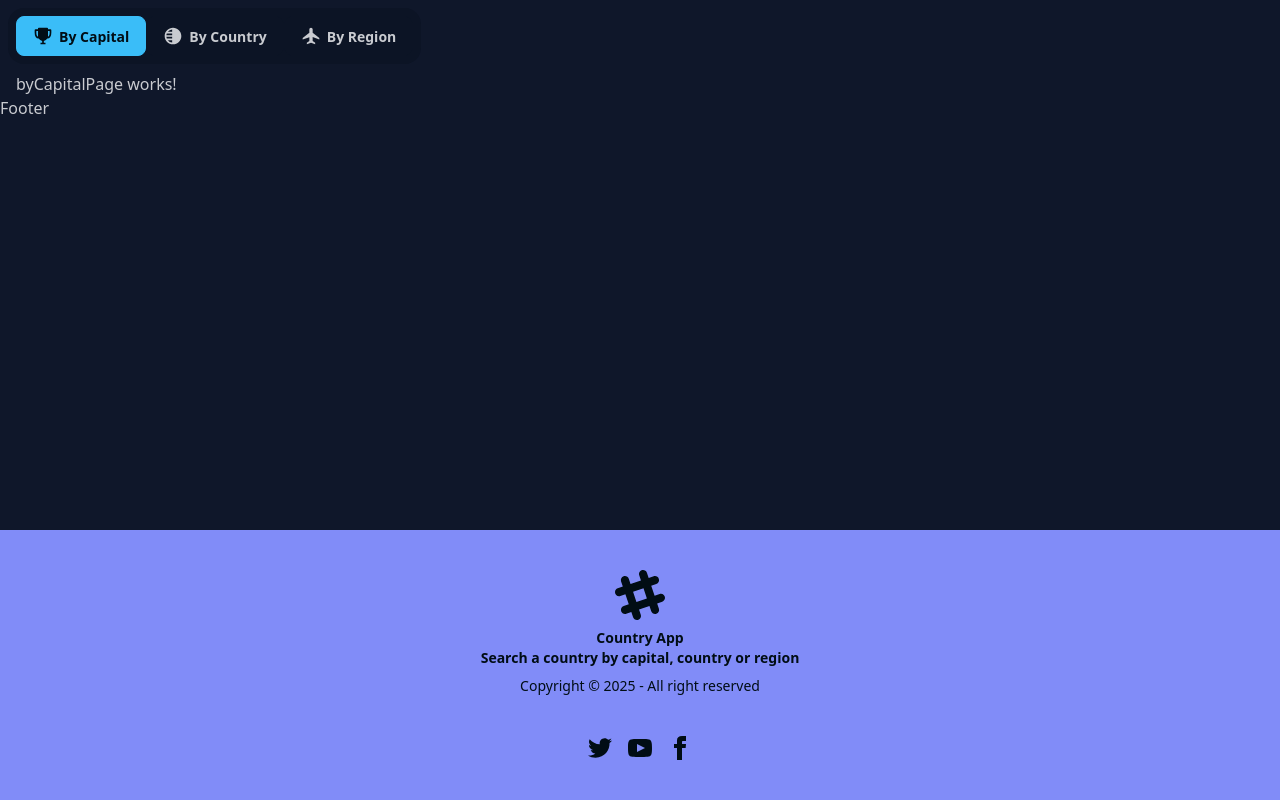
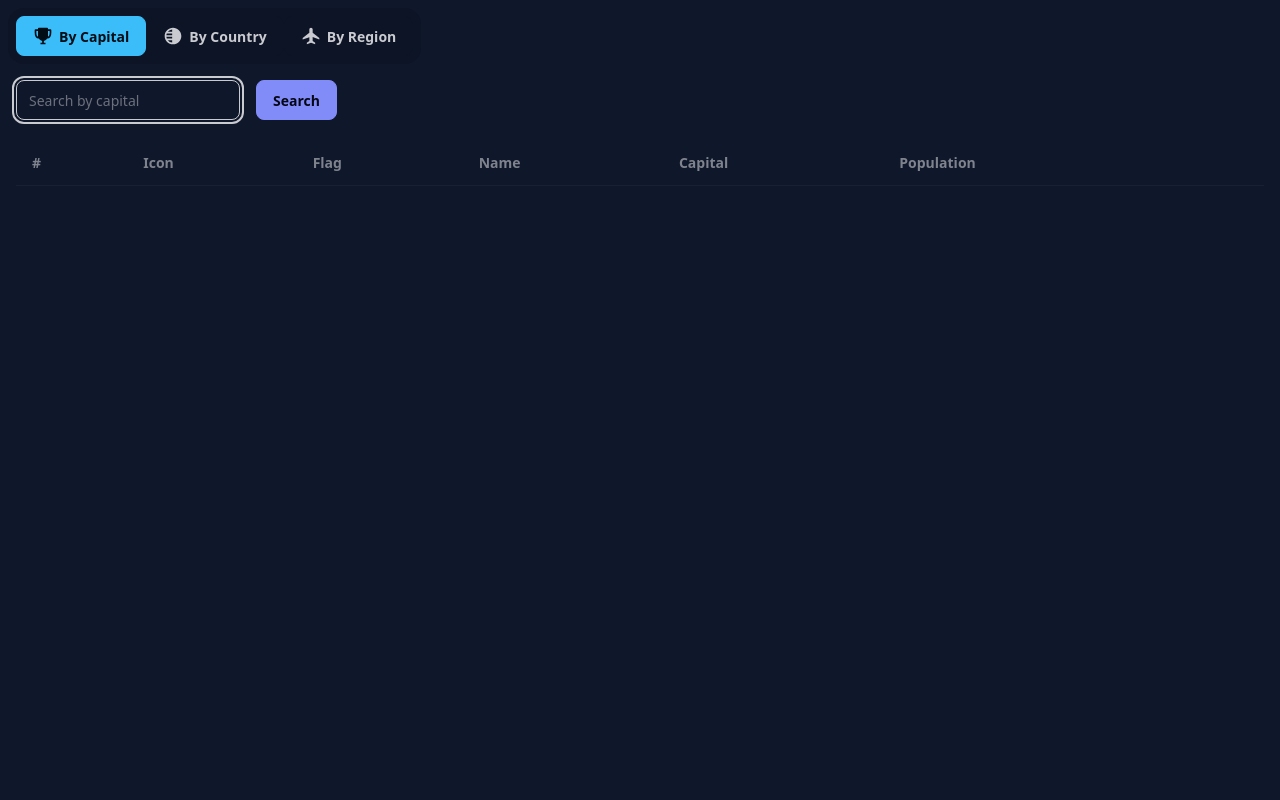
Before and after one commit to Feliperojas2601/cl-softeng-portfolio, an Angular app in the folder Angular/country-app/: page /country/by-capital in a window 1280 px wide. Shown: the top 800 px of the page. Built offline with nearby package versions, Linux system fonts and the light colour scheme.

Commit message:
Refactor byCapital page: replace static text with search input and country list components, and update TypeScript file to include component imports and a search method for capital.

```diff
--- /dev/null
+++ b/Angular/country-app/src/app/country/components/countryList/countryList.component.html
@@ -0,0 +1,20 @@
+<section class="mt-5">
+    <table class="table table-md mt-2 w-full">
+        <thead>
+            <tr>
+                <th>#</th>
+                <th>Icon</th>
+                <th>Flag</th>
+                <th>Name</th>
+                <th>Capital</th>
+                <th>Population</th>
+                <th></th>
+            </tr>
+        </thead>
+        <tbody>
+            <tr>
+
+            </tr>
+        </tbody>
+    </table>
+</section>
--- /dev/null
+++ b/Angular/country-app/src/app/country/components/countryList/countryList.component.ts
@@ -0,0 +1,9 @@
+import { ChangeDetectionStrategy, Component } from '@angular/core';
+
+@Component({
+  selector: 'country-list',
+  imports: [],
+  templateUrl: './countryList.component.html',
+  changeDetection: ChangeDetectionStrategy.OnPush,
+})
+export class CountryListComponent { }
--- a/Angular/country-app/src/app/country/layouts/country/countryLayout.component.html
+++ b/Angular/country-app/src/app/country/layouts/country/countryLayout.component.html
@@ -1,6 +1,5 @@
 <!-- Un layout envuelve las páginas de su modulo y sus rutas -->
 <country-top-menu></country-top-menu>
-<section class="px-4">
+<section class="px-4 min-h-screen">
     <router-outlet></router-outlet>
 </section>
-<h1>Footer</h1>
--- a/Angular/country-app/src/app/country/pages/byCapital/byCapitalPage.component.html
+++ b/Angular/country-app/src/app/country/pages/byCapital/byCapitalPage.component.html
@@ -1 +1,2 @@
-<p>byCapitalPage works!</p>
+<app-search-input placeholder="capital"></app-search-input>
+<country-list></country-list>
--- a/Angular/country-app/src/app/country/pages/byCapital/byCapitalPage.component.ts
+++ b/Angular/country-app/src/app/country/pages/byCapital/byCapitalPage.component.ts
@@ -1,9 +1,13 @@
-import { ChangeDetectionStrategy, Component } from '@angular/core';
-
+import { Component } from '@angular/core';
+import { SearchInputComponent } from '../../../shared/components/searchInput/searchInput.component';
+import { CountryListComponent } from '../../components/countryList/countryList.component';
 @Component({
   selector: 'app-by-capital-page',
-  imports: [],
+  imports: [SearchInputComponent, CountryListComponent],
   templateUrl: './byCapitalPage.component.html',
-  changeDetection: ChangeDetectionStrategy.OnPush,
 })
-export class ByCapitalPageComponent { }
+export class ByCapitalPageComponent {
+    searchByCapital(capital: string) {
+        console.log(capital);
+    }
+}
--- /dev/null
+++ b/Angular/country-app/src/app/shared/components/searchInput/searchInput.component.html
@@ -0,0 +1,13 @@
+<section class="flex flex-row gap-2 mt-2">
+    <input type="text"
+     class="input input-bordered w-56 mr-2"
+     placeholder="Search by {{placeholder()}}"
+     autofocus
+     #txtSearch
+     (keyup.enter)="search(txtSearch.value)"
+     />
+    <button
+    class="btn btn-secondary"
+    (click)="search(txtSearch.value)"
+    >Search</button>
+</section>
--- /dev/null
+++ b/Angular/country-app/src/app/shared/components/searchInput/searchInput.component.ts
@@ -0,0 +1,15 @@
+import { Component, input, output } from '@angular/core';
+
+@Component({
+  selector: 'app-search-input',
+  imports: [],
+  templateUrl: './searchInput.component.html',
+})
+export class SearchInputComponent {
+    placeholder = input.required<string>();
+    searchOutput = output<string>();
+
+    search(value: string) {
+        this.searchOutput.emit(value);
+    }
+}
```
